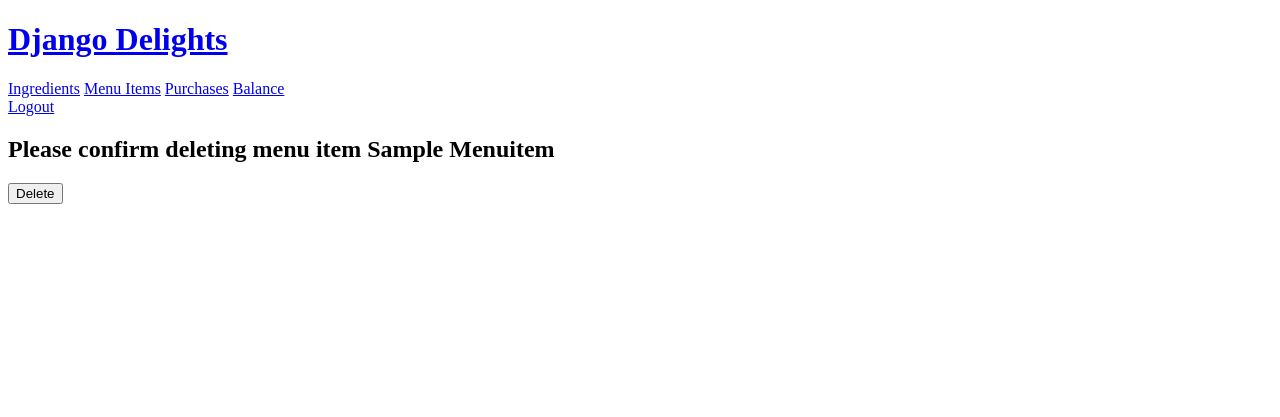
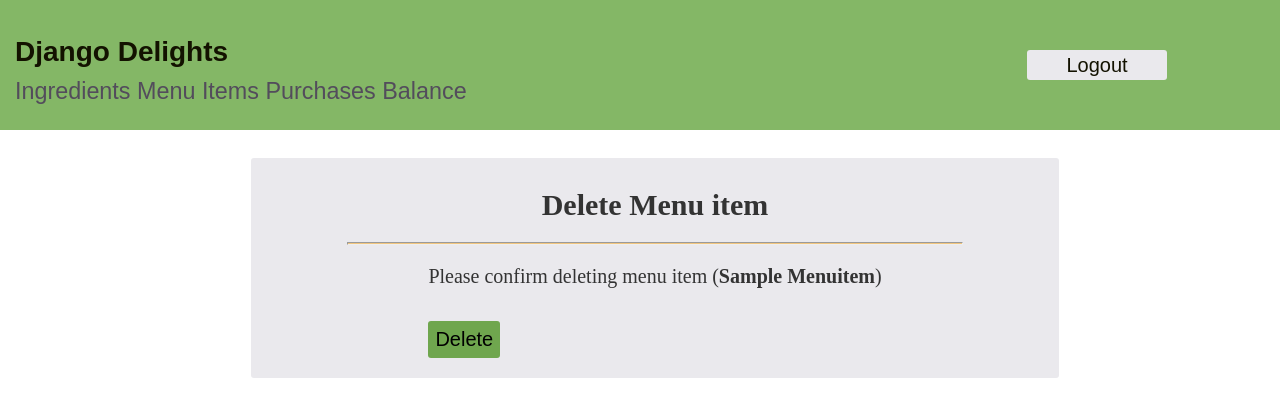
Before and after one commit to CafelatteHere/django_delights, a Django app: page /menuitem/1/delete in a window 1280 px wide. Shown: the top 417 px of the page. Run offline with Django 4.2, Linux system fonts and the light colour scheme; a user stored in the database is signed in; tables that the repository leaves empty hold one stand-in row (values such as "Sample post").

Commit message:
Adding css style to delete forms

```diff
--- a/django_delights/inventory/templates/inventory/menuitem_delete_form.html
+++ b/django_delights/inventory/templates/inventory/menuitem_delete_form.html
@@ -1,12 +1,22 @@
-{% extends "inventory/base.html" %}
+{% extends 'inventory/base.html' %}
+{% load static %}
 
 {% block head %}
+  <link rel="stylesheet" href="{% static 'inventory/style.css' %}">
 {% endblock %}
 
 {% block content %}
-  <form action="" method="POST">
-    {% csrf_token %}
-    <h2>Please confirm deleting menu item {{menuitem.title|title }}</h2>
-    <input type="submit" value="Delete"/>
-  </form>
+<div class="body">
+  <div class="form">
+    <div class="form-title"><h2>Delete Menu item</h2></div>
+    <hr class="line">
+    <div class="form_content">
+      <form method="POST">
+        {% csrf_token %}
+        <p>Please confirm deleting menu item (<b>{{ menuitem.title | title }}</b>)</p>
+        <br><input type="submit" class="btn_login" value="Delete"/>
+      </form>
+    </div>
+  </div>
+</div>
 {% endblock %}
```
Also changed, not shown: django_delights/inventory/templates/inventory/ingredient_delete_form.html (+16 -7 lines).
